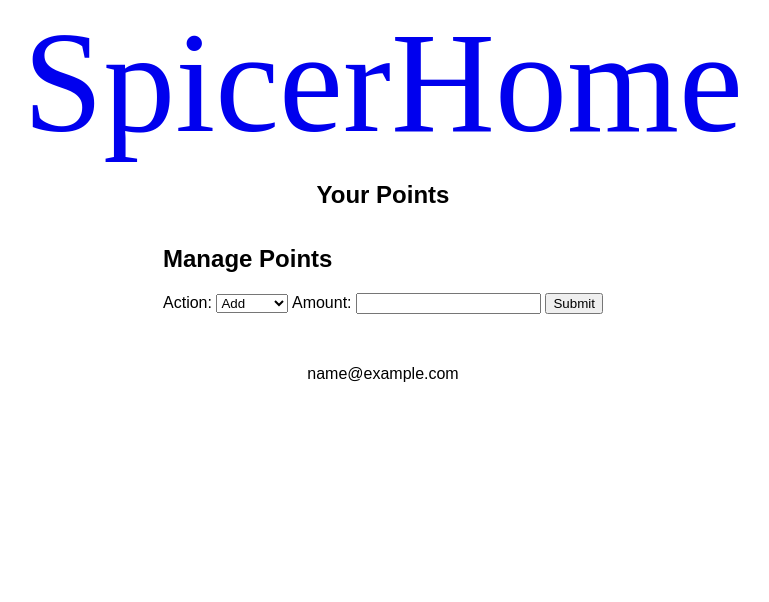
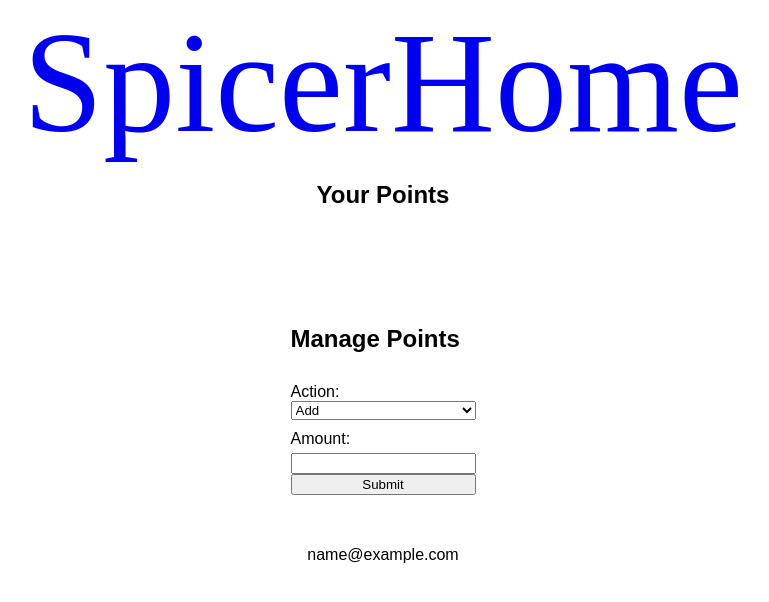
Before and after one commit to RecentRichRail/App_SpicerHome, a Flask app: template templates/internal/chores/view_points.html in a window 1280 px wide. Shown: the part 80-682 px from the top of the page, without its empty margins (257-1026 px from the left). Run offline with Flask 3, Linux system fonts and the light colour scheme; the visitor is signed in with stand-in values (Sample User, id 1); tables that the repository leaves empty hold one stand-in row (values such as "Sample post"); the template is opened without the code that fills it: most values are stand-ins (such as "Sample title", 1, 10 or a date in 2020); some web fonts are replaced.

Commit message:
Add custom styles for points management interface; enhance layout and form usability

```diff
--- a/templates/internal/chores/view_points.html
+++ b/templates/internal/chores/view_points.html
@@ -8,6 +8,35 @@
     <link rel="stylesheet" href="{{ url_for('static', filename='styles.css') }}">
     <link rel="stylesheet" href="{{ url_for('static', filename='styles/pagination_styles.css') }}">
     <link rel="stylesheet" href="{{ url_for('static', filename='styles/dropdown_styles.css') }}">
+    <style>
+        #points-container {
+            font-size: 24px;
+            margin-top: 20px;
+            padding: 20px;
+        }
+
+        #manage-points-container {
+            margin-top: 20px;
+        }
+
+        #managePointsForm {
+            display: flex;
+            flex-direction: column;
+            max-width: 300px;
+        }
+
+        #managePointsForm label {
+            margin-top: 10px;
+        }
+
+        #managePointsForm input {
+            margin-top: 5px;
+        }
+
+        #message {
+            margin-top: 10px;
+        }
+    </style>
 </head>
 <body>
     {% include 'internal/search/elements/header.html' %}
```
